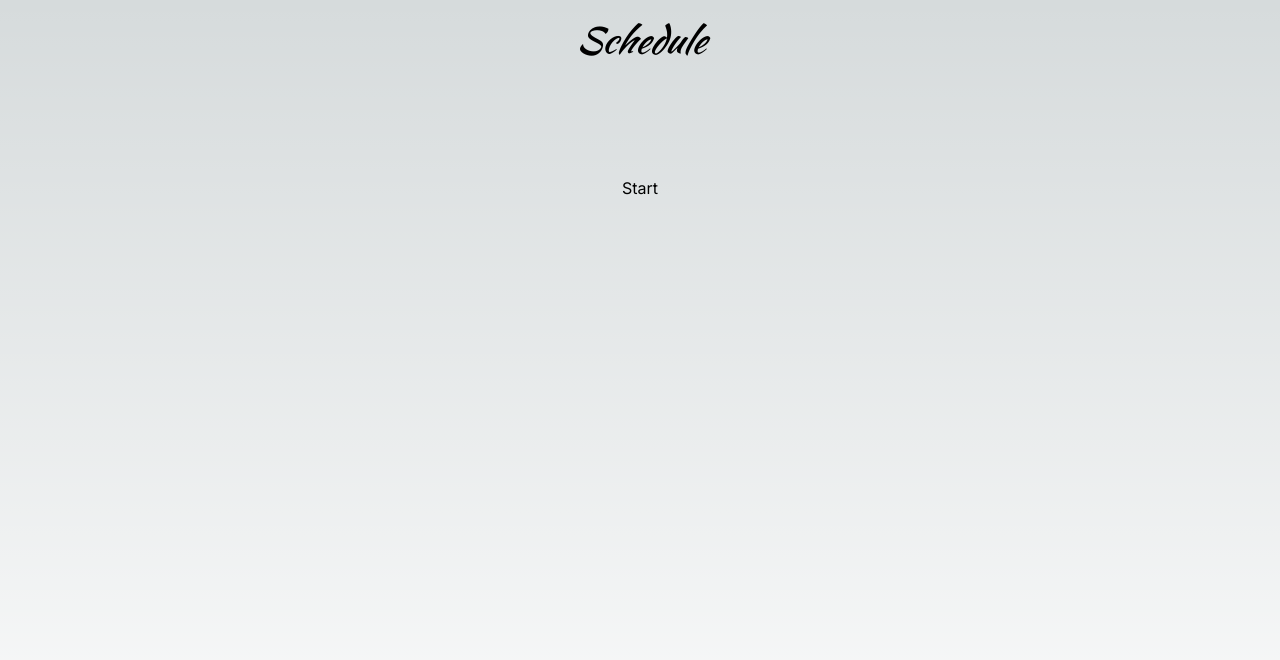
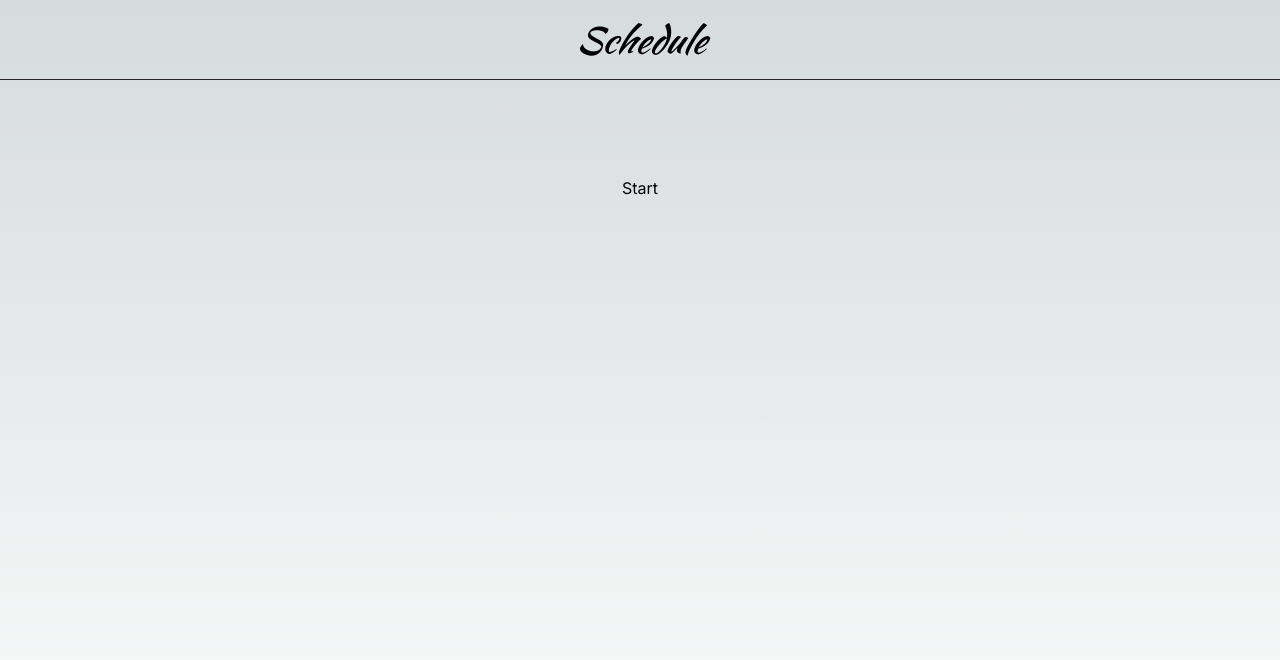
Before and after one commit to Arthur-Jr/schedule, a Next.js app: page / in a window 1280 px wide. Shown: the top 660 px of the page. Built offline with nearby package versions, Linux system fonts and the light colour scheme.

Commit message:
feat: add border on header

```diff
--- a/src/components/Header.tsx
+++ b/src/components/Header.tsx
@@ -10,7 +10,7 @@ export default function Header() {
   };
 
   return (
-    <header className="flex items-center w-full h-20 py-5 justify-center">
+    <header className="flex items-center w-full h-20 py-5 justify-center border-b-zinc-800 border-b-[1px]">
       <h1 className={`${kaushan.className} text-4xl italic cursor-default self`}>Schedule</h1>
     </header>
   );
```
